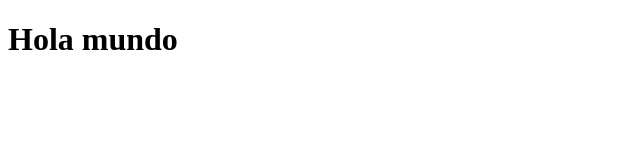
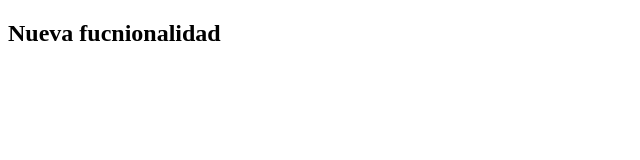
Before and after one commit to LeidyDanielaParrado/Key-code-MD2024, a plain HTML site: page Clase #1/index.html in a window 1280 px wide. Shown: the whole page, without its empty margins (0-640 px from the left). Drawn offline with Linux system fonts and the light colour scheme.

Commit message:
fix: se agrego el cambio en el h1 del index HTML

```diff
--- a/Clase #1/index.html
+++ b/Clase #1/index.html
@@ -6,7 +6,7 @@
     <title>Document</title>
 </head>
 <body>
-    <h1>Hola mundo</h1>
+    <h2>Nueva fucnionalidad</h2>
 
     <figure>
         <img src="" alt="">
```
